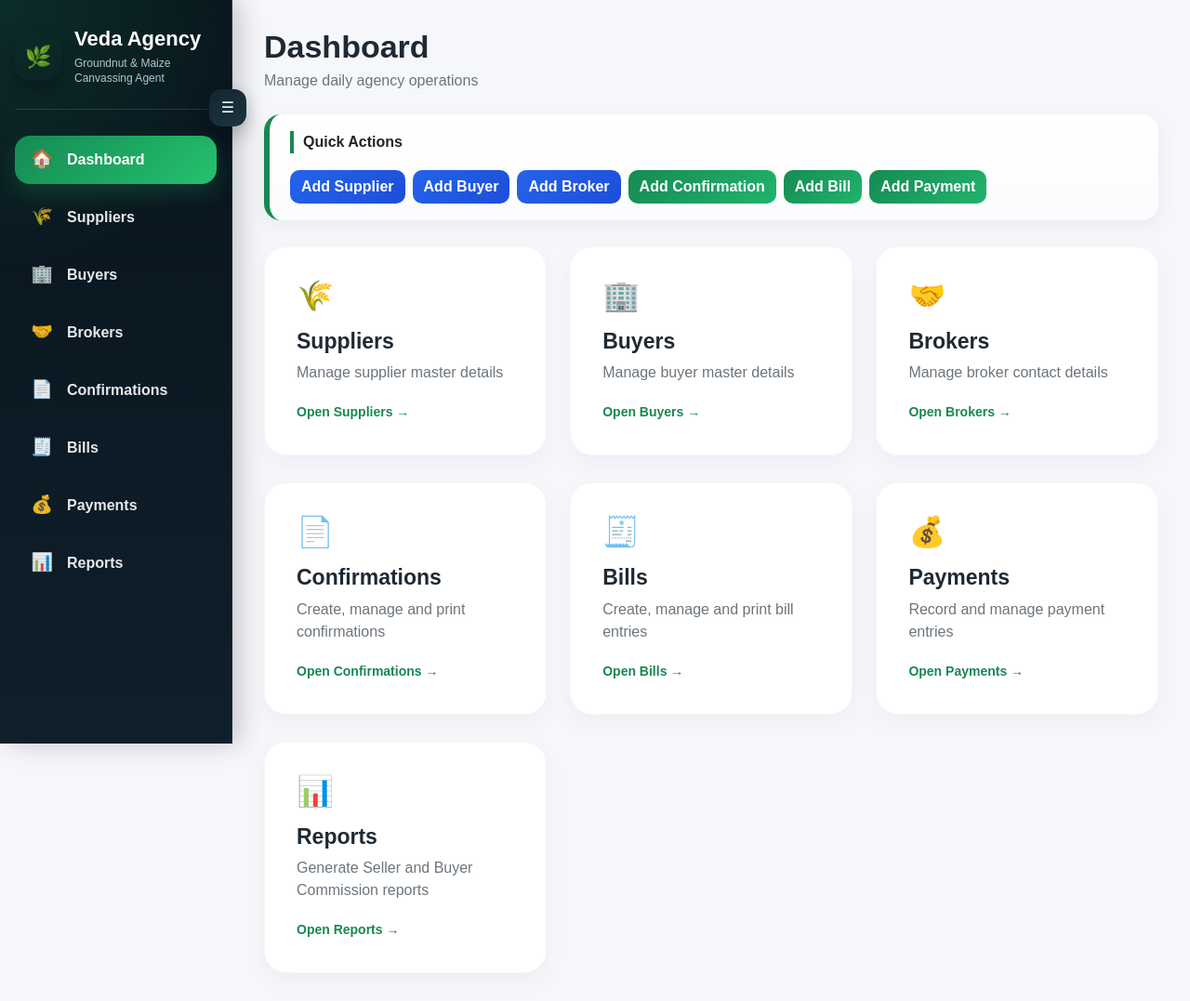
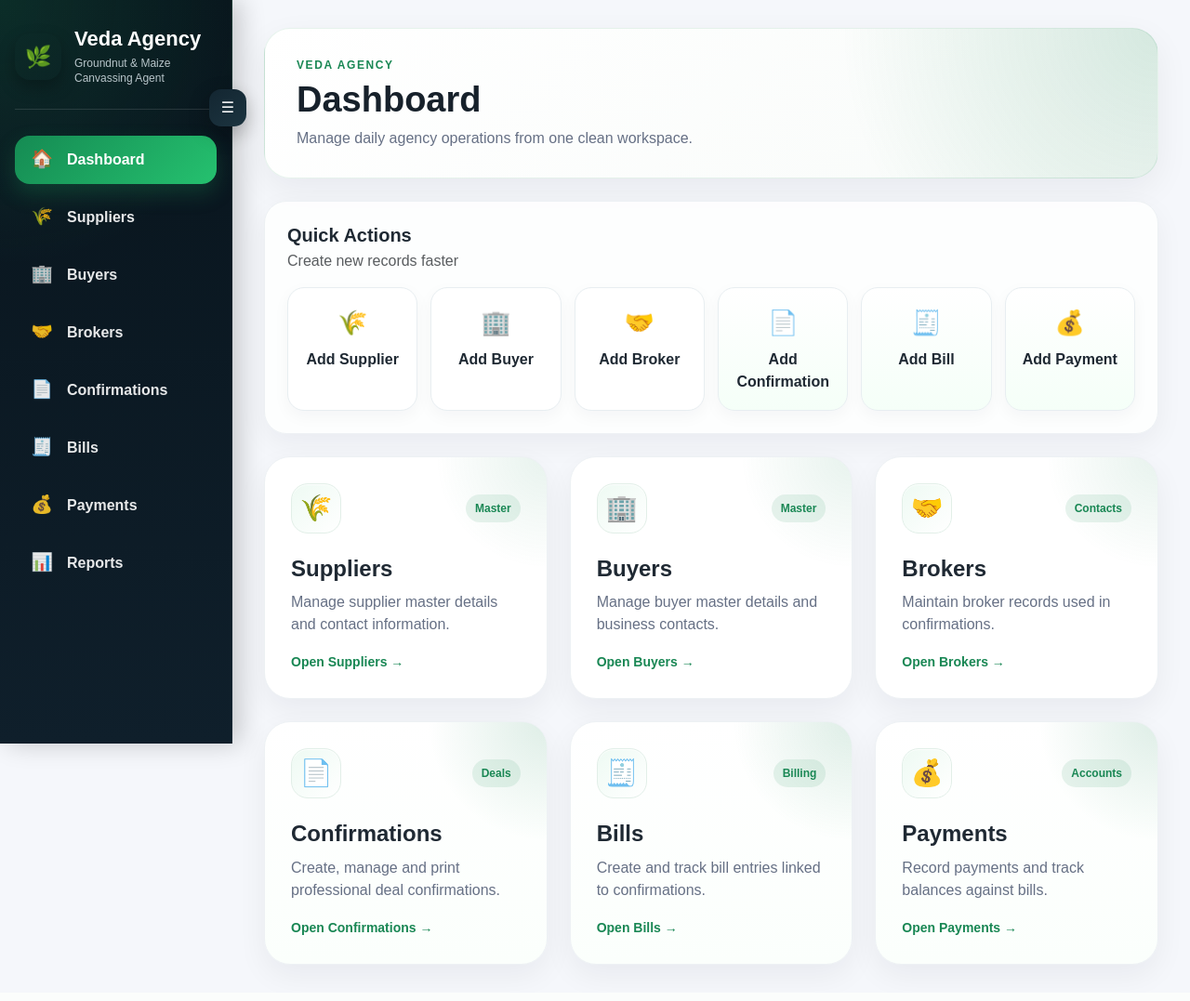
Before and after one commit to vedavyas-1296/Veda-Agency, a Django app: page / in a window 1280 px wide. Shown: the whole page at 93% size. After the commit the page ends 1050 px from the top, so only its background shows below. Run offline with Django 5.2, Linux system fonts and the light colour scheme; data comes from the database, SQL or seed files in the repository.

Commit message:
Updated modern dashboard UI

```diff
--- a/transactions/templates/transactions/dashboard.html
+++ b/transactions/templates/transactions/dashboard.html
@@ -4,106 +4,328 @@
 
 {% block content %}
 
-<div class="dashboard-header">
-    <h1 class="page-title">Dashboard</h1>
-    <p class="page-subtitle">Manage daily agency operations</p>
-</div>
+<div class="modern-dashboard">
 
-<div class="card quick-card">
-    <div class="card-body">
-        <div class="section-title">Quick Actions</div>
-
-        <div class="d-flex flex-wrap gap-2">
-            <a href="/add-supplier/" class="btn btn-primary">Add Supplier</a>
-            <a href="/add-buyer/" class="btn btn-primary">Add Buyer</a>
-            <a href="/add-broker/" class="btn btn-primary">Add Broker</a>
-            <a href="/add-confirmation/" class="btn btn-success">Add Confirmation</a>
-            <a href="/add-bill/" class="btn btn-success">Add Bill</a>
-            <a href="/add-payment/" class="btn btn-success">Add Payment</a>
-
+    <div class="dashboard-hero mb-4">
+        <div>
+            <p class="hero-label">Veda Agency</p>
+            <h1>Dashboard</h1>
+            <p>Manage daily agency operations from one clean workspace.</p>
         </div>
     </div>
-</div>
 
-<div class="row g-4 dashboard-grid">
+    <div class="quick-actions-panel mb-4">
+        <div class="d-flex justify-content-between align-items-center flex-wrap gap-3 mb-3">
+            <div>
+                <h5 class="mb-1">Quick Actions</h5>
+                <p class="text-muted mb-0">Create new records faster</p>
+            </div>
+        </div>
 
-    <div class="col-md-4">
-        <a href="/suppliers/" class="text-decoration-none text-dark">
-            <div class="module-card">
-                <div class="module-icon">🌾</div>
-                <h5>Suppliers</h5>
-                <p>Manage supplier master details</p>
-                <span class="module-link">Open Suppliers →</span>
-            </div>
-        </a>
+        <div class="quick-action-grid">
+            <a href="/add-supplier/" class="quick-action-card">
+                <span>🌾</span>
+                <div>Add Supplier</div>
+            </a>
+
+            <a href="/add-buyer/" class="quick-action-card">
+                <span>🏢</span>
+                <div>Add Buyer</div>
+            </a>
+
+            <a href="/add-broker/" class="quick-action-card">
+                <span>🤝</span>
+                <div>Add Broker</div>
+            </a>
+
+            <a href="/add-confirmation/" class="quick-action-card success">
+                <span>📄</span>
+                <div>Add Confirmation</div>
+            </a>
+
+            <a href="/add-bill/" class="quick-action-card success">
+                <span>🧾</span>
+                <div>Add Bill</div>
+            </a>
+
+            <a href="/add-payment/" class="quick-action-card success">
+                <span>💰</span>
+                <div>Add Payment</div>
+            </a>
+        </div>
     </div>
 
-    <div class="col-md-4">
-        <a href="/buyers/" class="text-decoration-none text-dark">
-            <div class="module-card">
-                <div class="module-icon">🏢</div>
-                <h5>Buyers</h5>
-                <p>Manage buyer master details</p>
-                <span class="module-link">Open Buyers →</span>
+    <div class="module-grid">
+
+        <a href="/suppliers/" class="modern-module-card">
+            <div class="module-top">
+                <div class="module-badge">🌾</div>
+                <span>Master</span>
             </div>
+            <h4>Suppliers</h4>
+            <p>Manage supplier master details and contact information.</p>
+            <div class="module-footer">Open Suppliers →</div>
         </a>
-    </div>
 
-    <div class="col-md-4">
-        <a href="/brokers/" class="text-decoration-none text-dark">
-            <div class="module-card">
-                <div class="module-icon">🤝</div>
-                <h5>Brokers</h5>
-                <p>Manage broker contact details</p>
-                <span class="module-link">Open Brokers →</span>
+        <a href="/buyers/" class="modern-module-card">
+            <div class="module-top">
+                <div class="module-badge">🏢</div>
+                <span>Master</span>
             </div>
+            <h4>Buyers</h4>
+            <p>Manage buyer master details and business contacts.</p>
+            <div class="module-footer">Open Buyers →</div>
         </a>
-    </div>
 
-    <div class="col-md-4">
-        <a href="/confirmations/" class="text-decoration-none text-dark">
-            <div class="module-card">
-                <div class="module-icon">📄</div>
-                <h5>Confirmations</h5>
-                <p>Create, manage and print confirmations</p>
-                <span class="module-link">Open Confirmations →</span>
+        <a href="/brokers/" class="modern-module-card">
+            <div class="module-top">
+                <div class="module-badge">🤝</div>
+                <span>Contacts</span>
             </div>
+            <h4>Brokers</h4>
+            <p>Maintain broker records used in confirmations.</p>
+            <div class="module-footer">Open Brokers →</div>
         </a>
-    </div>
 
-    <div class="col-md-4">
-        <a href="/bills/" class="text-decoration-none text-dark">
-            <div class="module-card">
-                <div class="module-icon">🧾</div>
-                <h5>Bills</h5>
-                <p>Create, manage and print bill entries</p>
-                <span class="module-link">Open Bills →</span>
+        <a href="/confirmations/" class="modern-module-card highlight">
+            <div class="module-top">
+                <div class="module-badge">📄</div>
+                <span>Deals</span>
             </div>
+            <h4>Confirmations</h4>
+            <p>Create, manage and print professional deal confirmations.</p>
+            <div class="module-footer">Open Confirmations →</div>
         </a>
-    </div>
 
-    <div class="col-md-4">
-        <a href="/payments/" class="text-decoration-none text-dark">
-            <div class="module-card">
-                <div class="module-icon">💰</div>
-                <h5>Payments</h5>
-                <p>Record and manage payment entries</p>
-                <span class="module-link">Open Payments →</span>
+        <a href="/bills/" class="modern-module-card highlight">
+            <div class="module-top">
+                <div class="module-badge">🧾</div>
+                <span>Billing</span>
             </div>
+            <h4>Bills</h4>
+            <p>Create and track bill entries linked to confirmations.</p>
+            <div class="module-footer">Open Bills →</div>
         </a>
-    </div>
 
-    <div class="col-md-4">
-        <a href="/commission-report/" class="text-decoration-none text-dark">
-            <div class="module-card">
-                <div class="module-icon">📊</div>
-                <h5>Reports</h5>
-                <p>Generate Seller and Buyer Commission reports</p>
-                <span class="module-link">Open Reports →</span>
+        <a href="/payments/" class="modern-module-card highlight">
+            <div class="module-top">
+                <div class="module-badge">💰</div>
+                <span>Accounts</span>
             </div>
+            <h4>Payments</h4>
+            <p>Record payments and track balances against bills.</p>
+            <div class="module-footer">Open Payments →</div>
         </a>
+
     </div>
 
 </div>
 
+<style>
+    .modern-dashboard {
+        animation: fadeIn 0.25s ease;
+    }
+
+    .dashboard-hero {
+        background:
+            radial-gradient(circle at top right, rgba(25,135,84,0.16), transparent 35%),
+            linear-gradient(135deg, #ffffff, #f8fbf9);
+        border: 1px solid rgba(25,135,84,0.10);
+        border-radius: 28px;
+        padding: 30px 34px;
+        box-shadow: 0 12px 36px rgba(15,23,42,0.06);
+    }
+
+    .hero-label {
+        text-transform: uppercase;
+        letter-spacing: 1.6px;
+        font-size: 12px;
+        color: #198754;
+        font-weight: 900;
+        margin-bottom: 6px;
+    }
+
+    .dashboard-hero h1 {
+        font-size: 38px;
+        font-weight: 900;
+        margin-bottom: 6px;
+        color: #17212b;
+    }
+
+    .dashboard-hero p:last-child {
+        color: #667085;
+        margin-bottom: 0;
+        font-size: 16px;
+    }
+
+    .quick-actions-panel {
+        background: rgba(255,255,255,0.86);
+        border: 1px solid #edf1f4;
+        border-radius: 24px;
+        padding: 24px;
+        box-shadow: 0 10px 30px rgba(15,23,42,0.05);
+    }
+
+    .quick-actions-panel h5 {
+        font-weight: 900;
+        color: #1f2933;
+    }
+
+    .quick-action-grid {
+        display: grid;
+        grid-template-columns: repeat(6, minmax(120px, 1fr));
+        gap: 14px;
+    }
+
+    .quick-action-card {
+        text-decoration: none;
+        color: #1f2933;
+        background: #ffffff;
+        border: 1px solid #e8eef1;
+        border-radius: 18px;
+        padding: 18px 14px;
+        text-align: center;
+        font-weight: 800;
+        box-shadow: 0 6px 18px rgba(15,23,42,0.04);
+        transition: all 0.2s ease;
+    }
+
+    .quick-action-card span {
+        display: block;
+        font-size: 26px;
+        margin-bottom: 8px;
+    }
+
+    .quick-action-card:hover {
+        transform: translateY(-4px);
+        color: #198754;
+        border-color: rgba(25,135,84,0.22);
+        box-shadow: 0 14px 28px rgba(15,23,42,0.08);
+    }
+
+    .quick-action-card.success {
+        background: linear-gradient(180deg, #ffffff, #f5fff8);
+    }
+
+    .module-grid {
+        display: grid;
+        grid-template-columns: repeat(3, 1fr);
+        gap: 24px;
+    }
+
+    .modern-module-card {
+        position: relative;
+        overflow: hidden;
+        text-decoration: none;
+        color: #1f2933;
+        background:
+            radial-gradient(circle at top right, rgba(25,135,84,0.10), transparent 30%),
+            #ffffff;
+        border: 1px solid #edf1f4;
+        border-radius: 28px;
+        padding: 28px;
+        min-height: 220px;
+        box-shadow: 0 12px 32px rgba(15,23,42,0.055);
+        transition: all 0.22s ease;
+    }
+
+    .modern-module-card:hover {
+        transform: translateY(-6px);
+        box-shadow: 0 20px 48px rgba(15,23,42,0.11);
+        border-color: rgba(25,135,84,0.25);
+        color: #1f2933;
+    }
+
+    .modern-module-card.highlight {
+        background:
+            radial-gradient(circle at top right, rgba(25,135,84,0.14), transparent 32%),
+            linear-gradient(180deg, #ffffff, #fbfffc);
+    }
+
+    .module-top {
+        display: flex;
+        justify-content: space-between;
+        align-items: center;
+        margin-bottom: 24px;
+    }
+
+    .module-top span {
+        font-size: 12px;
+        font-weight: 900;
+        color: #198754;
+        background: rgba(25,135,84,0.10);
+        padding: 6px 10px;
+        border-radius: 999px;
+    }
+
+    .module-badge {
+        width: 54px;
+        height: 54px;
+        border-radius: 18px;
+        background: linear-gradient(135deg, #eefaf3, #ffffff);
+        border: 1px solid #e2efe8;
+        display: flex;
+        align-items: center;
+        justify-content: center;
+        font-size: 28px;
+        box-shadow: inset 0 1px 0 rgba(255,255,255,0.8);
+    }
+
+    .modern-module-card h4 {
+        font-size: 24px;
+        font-weight: 900;
+        margin-bottom: 10px;
+    }
+
+    .modern-module-card p {
+        color: #667085;
+        line-height: 1.5;
+        min-height: 48px;
+        margin-bottom: 18px;
+    }
+
+    .module-footer {
+        color: #198754;
+        font-weight: 900;
+        font-size: 14px;
+    }
+
+    @keyframes fadeIn {
+        from {
+            opacity: 0;
+            transform: translateY(4px);
+        }
+
+        to {
+            opacity: 1;
+            transform: translateY(0);
+        }
+    }
+
+    @media (max-width: 1200px) {
+        .quick-action-grid {
+            grid-template-columns: repeat(3, 1fr);
+        }
+
+        .module-grid {
+            grid-template-columns: repeat(2, 1fr);
+        }
+    }
+
+    @media (max-width: 768px) {
+        .dashboard-hero {
+            padding: 24px;
+        }
+
+        .dashboard-hero h1 {
+            font-size: 30px;
+        }
+
+        .quick-action-grid,
+        .module-grid {
+            grid-template-columns: 1fr;
+        }
+    }
+</style>
+
 {% endblock %}
```
